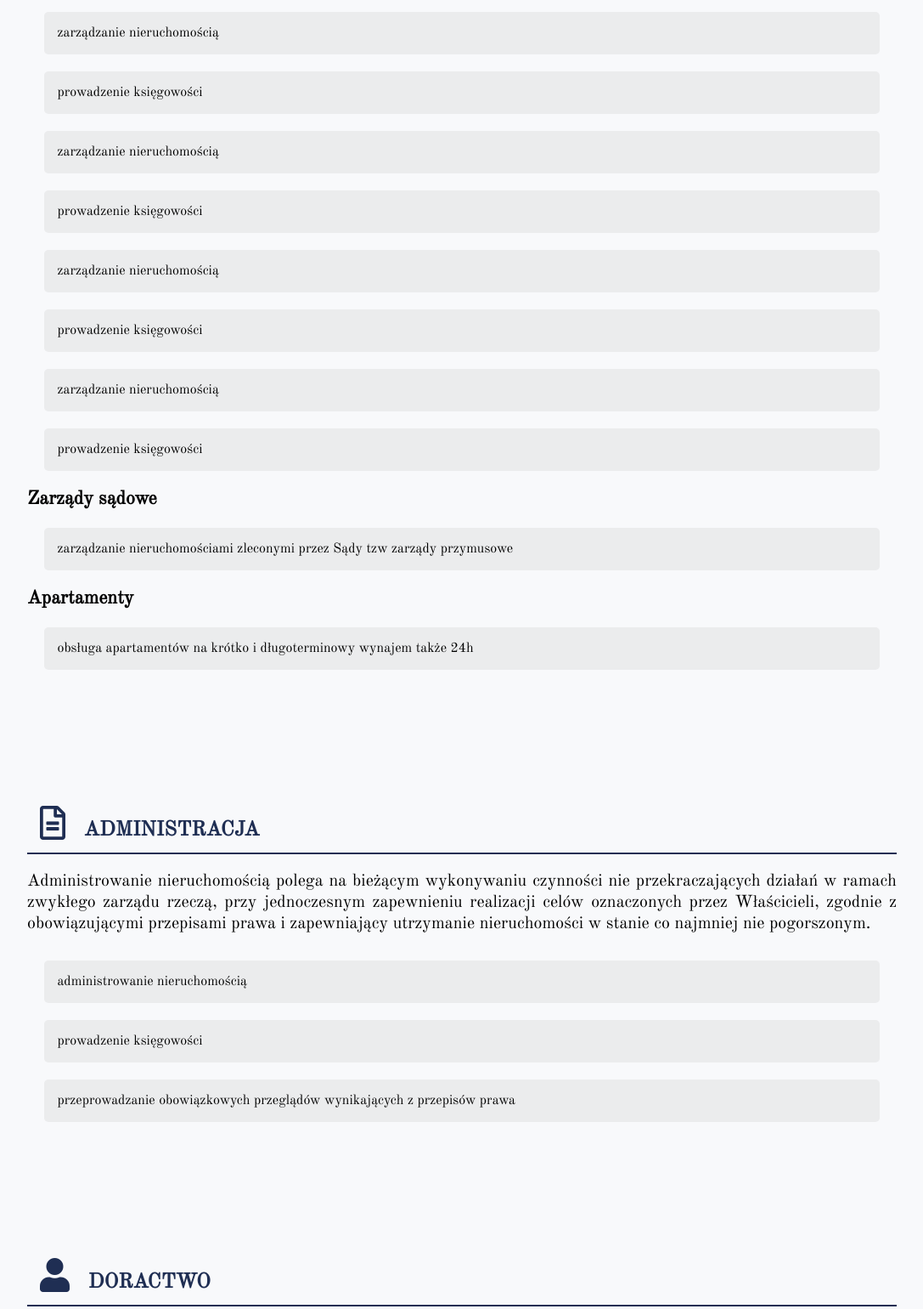
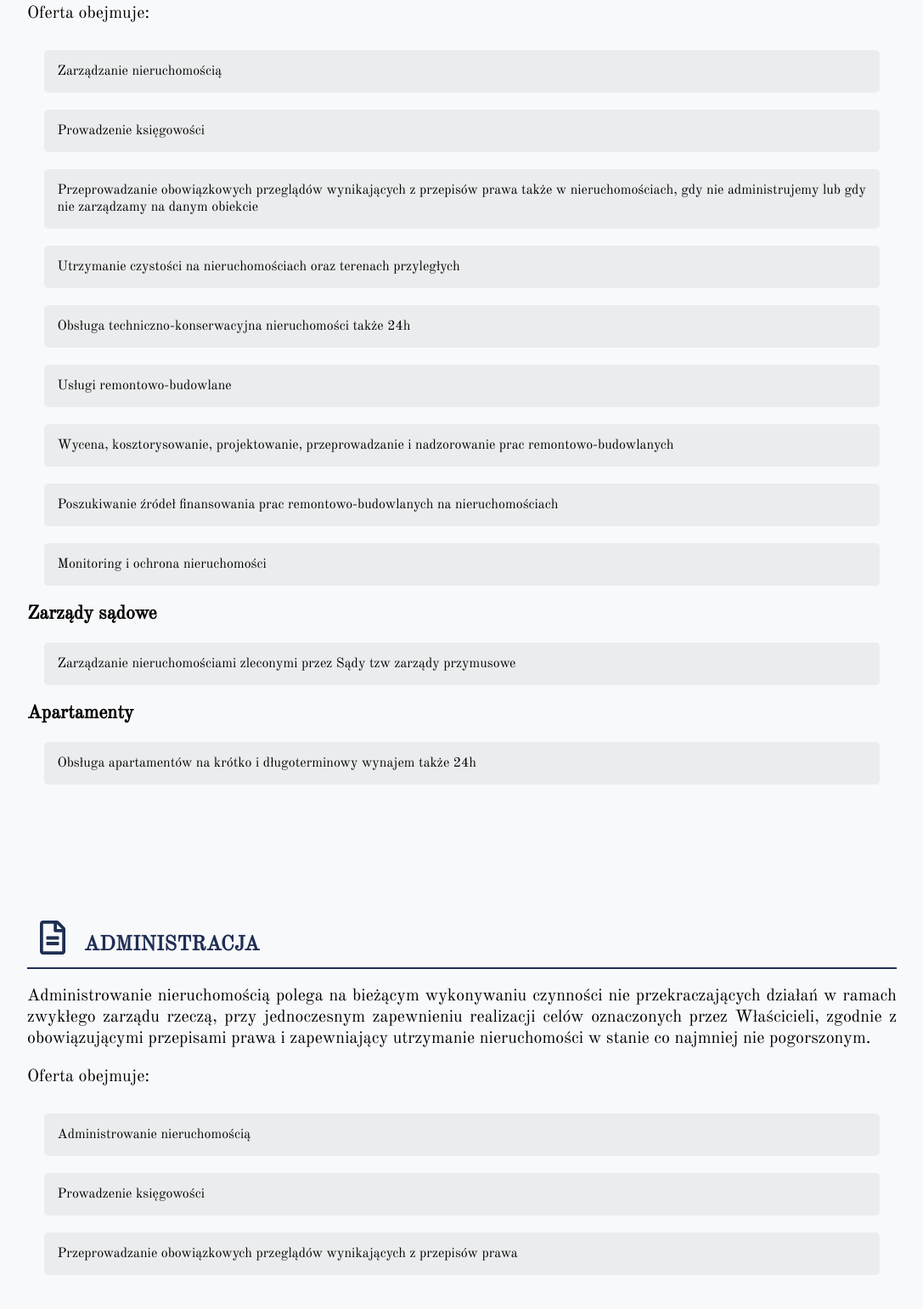
Before and after one commit to konradbukanski/buildmenager, a plain HTML site: page index.html in a window 1280 px wide. Shown: the part 3038-4578 px from the top of the page at 85% size, without its empty margins (96-1183 px from the left). Drawn offline with nearby package versions, Linux system fonts and the light colour scheme.

Commit message:
Update index.html

```diff
--- a/index.html
+++ b/index.html
@@ -88,23 +88,40 @@
           realizację celów oznaczonych przez Właścicieli, zgodnie z
           obowiązującymi przepisami prawa i zapewniający nie tylko bieżące
           utrzymanie, ale także dalszy rozwój nieruchomości.
+          <p>Oferta obejmuje:</p>
         </p>
-        <span class="option">zarządzanie nieruchomością</span>
-        <span class="option">prowadzenie księgowości</span>
-        <span class="option">zarządzanie nieruchomością</span>
-        <span class="option">prowadzenie księgowości</span>
-        <span class="option">zarządzanie nieruchomością</span>
-        <span class="option">prowadzenie księgowości</span>
-        <span class="option">zarządzanie nieruchomością</span>
-        <span class="option">prowadzenie księgowości</span>
+        <span class="option">Zarządzanie nieruchomością</span>
+        <span class="option">Prowadzenie księgowości</span>
+        <span class="option"
+          >Przeprowadzanie obowiązkowych przeglądów wynikających z przepisów
+          prawa także w nieruchomościach, gdy nie administrujemy lub gdy nie
+          zarządzamy na danym obiekcie</span
+        >
+        <span class="option"
+          >Utrzymanie czystości na nieruchomościach oraz terenach
+          przyległych</span
+        >
+        <span class="option"
+          >Obsługa techniczno-konserwacyjna nieruchomości także 24h</span
+        >
+        <span class="option">Usługi remontowo-budowlane</span>
+        <span class="option"
+          >Wycena, kosztorysowanie, projektowanie, przeprowadzanie i
+          nadzorowanie prac remontowo-budowlanych</span
+        >
+        <span class="option"
+          >Poszukiwanie źródeł finansowania prac remontowo-budowlanych na
+          nieruchomościach</span
+        >
+        <span class="option">Monitoring i ochrona nieruchomości</span>
         <h3>Zarządy sądowe</h3>
         <span class="option"
-          >zarządzanie nieruchomościami zleconymi przez Sądy tzw zarządy
+          >Zarządzanie nieruchomościami zleconymi przez Sądy tzw zarządy
           przymusowe</span
         >
         <h3>Apartamenty</h3>
         <span class="option"
-          >obsługa apartamentów na krótko i długoterminowy wynajem także
+          >Obsługa apartamentów na krótko i długoterminowy wynajem także
           24h</span
         >
       </div>
@@ -116,23 +133,32 @@
           rzeczą, przy jednoczesnym zapewnieniu realizacji celów oznaczonych
           przez Właścicieli, zgodnie z obowiązującymi przepisami prawa i
           zapewniający utrzymanie nieruchomości w stanie co najmniej nie
-          pogorszonym.
+          pogorszonym. <p>Oferta obejmuje:</p>
         </p>
 
-        <div class="option">administrowanie nieruchomością</div>
-        <div class="option">prowadzenie księgowości</div>
+        <div class="option">Administrowanie nieruchomością</div>
+        <div class="option">Prowadzenie księgowości</div>
         <div class="option">
-          przeprowadzanie obowiązkowych przeglądów wynikających z przepisów
+          Przeprowadzanie obowiązkowych przeglądów wynikających z przepisów
           prawa
         </div>
       </div>
       <div class="ofert">
         <h2><i class="fas fa-user"></i> DORACTWO</h2>
-        <span class="option">prowadzenie księgowości</span>
-        <span class="option">zarządzanie nieruchomością</span>
-        <span class="option">prowadzenie księgowości</span>
-        <span class="option">zarządzanie nieruchomością</span>
-        <span class="option">prowadzenie księgowości</span>
+        <p>Oferta obejmuje:</p>
+        <span class="option"
+          >Pełna obsługa prawna oraz administracyjna nieruchomości</span
+        >
+        <span class="option"
+          >Prowadzenie spraw związanych z nieruchomościami na drodze
+          postępowaniami sądowego, egzekucyjnego, a także w postępowaniu
+          administracyjnym</span
+        >
+        <span class="option">Regulacja stanów prawnych nieruchomości</span>
+        <span class="option"
+          >Odzyskiwanie oraz przejmowanie lokali i budynków</span
+        >
+        <span class="option">Porady w sprawach nieruchomości</span>
       </div>
     </div>
     <!-- <div class="clients">
```
